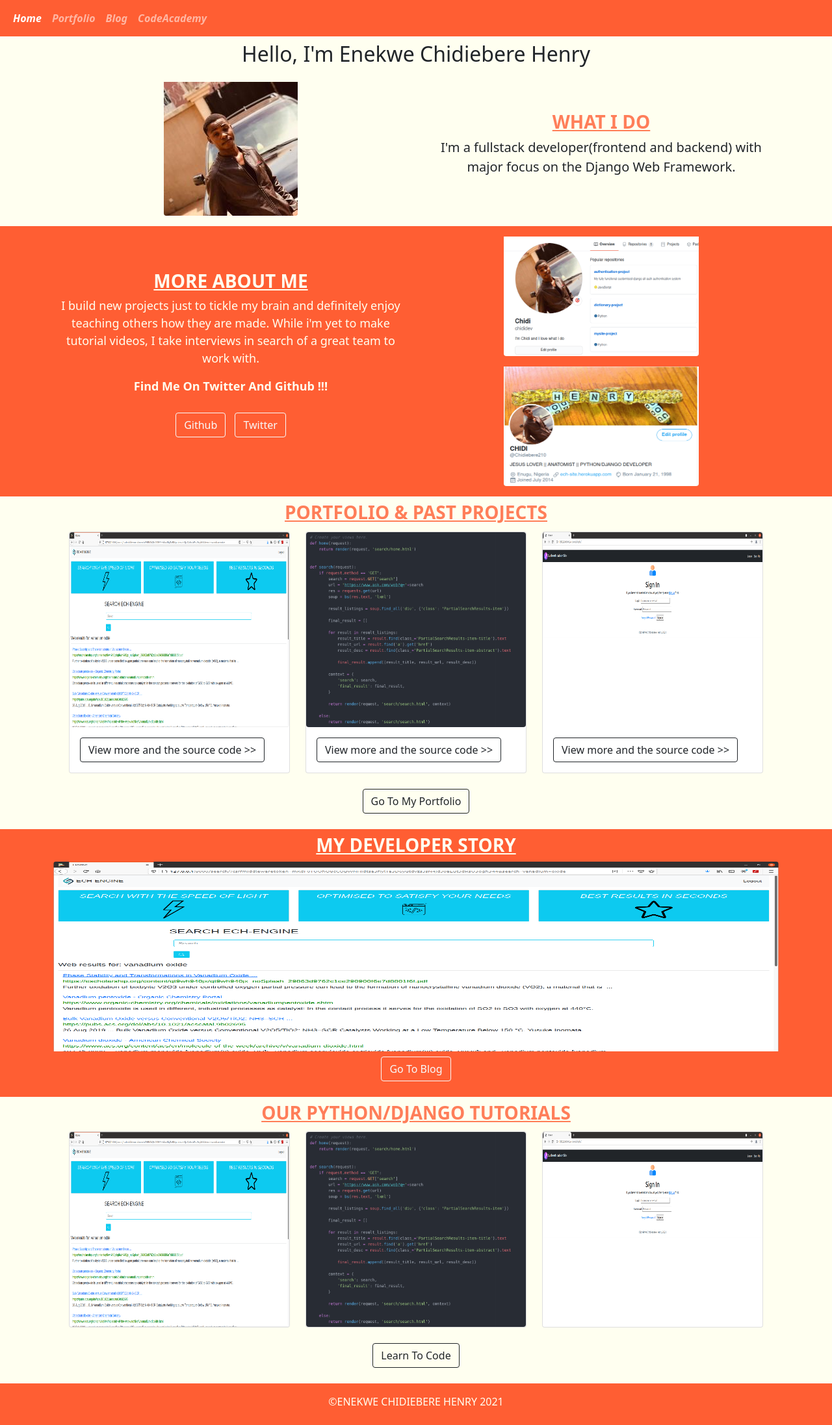
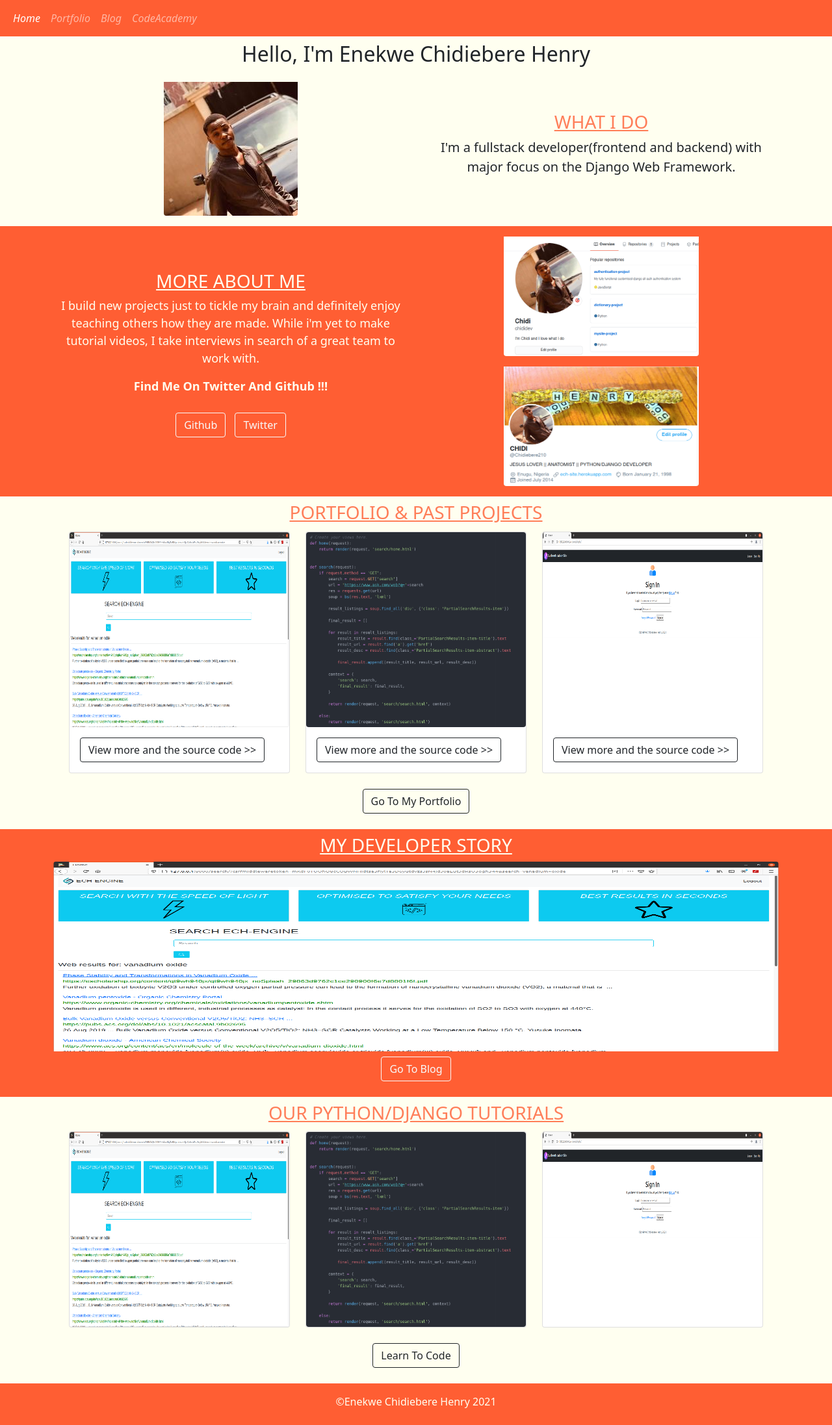
Before and after one commit to chididev/mysite-project, a Django app: page / in a window 1280 px wide. Shown: the whole page at 65% size. Run offline with Django 3.2, Linux system fonts and the light colour scheme.

Commit message:
modified some pages

```diff
--- a/blog/templates/blog/blog.html
+++ b/blog/templates/blog/blog.html
@@ -8,7 +8,7 @@
     <p class="lead text-muted" style = "text-transform:capitalize; text-align: center;">welcome to ECH blog!!!</p>
   </div>
   </div>
-<div class = "container-fluid pt-2 pb-2" style = "background-color: #ff5e33; text-transform:uppercase; font-weight: bold; text-align: center; color: #FFFFF0">
+<div class = "container-fluid pt-2 pb-2" style = "background-color: #ff5e33; text-transform:uppercase; text-align: center; color: #FFFFF0">
   <h2>blog posts</h2>
 </div>
 <div class="album" style = "background-color: #ff5e33;">
@@ -17,7 +17,7 @@
       {% for blog in blogs.all %}
           <div class="col-md-2">
             <div class="card mb-4 box-shadow">
-              <h5 class="pt-3" style = "text-transform: uppercase; text-align: center;">{{ blog.title }}</h5>
+              <h5 class="pt-3" style = "text-transform: capitalize; text-align: center;">{{ blog.title }}</h5>
               <img class="card-img-top img-fluid" src="{{ blog.image.url }}" alt="Card image cap" height=100 width =100>
             <div class="card-body">
               <p class="card-text">{{ blog.summary }}</p>
--- a/home/templates/home/home.html
+++ b/home/templates/home/home.html
@@ -11,7 +11,7 @@
                 <img src="{% static 'picture1.jpg' %}" class="rounded mx-auto d-block pt-3" alt="static image">
             </div>
             <div class="col align-self-center">
-                <h3 class="pt-3" style="text-transform: uppercase; font-weight: bold; color: rgba(255, 94, 51, 0.8); text-align:center; text-decoration: underline;">what i do
+                <h3 class="pt-3" style="text-transform: uppercase; color: rgba(255, 94, 51, 0.8); text-align:center; text-decoration: underline;">what i do
                 </h3>
                 <p style="text-transform:none ; font-style:normal; text-align:center; font-size: 20px;">I'm a fullstack developer(frontend and backend) with major focus on the Django Web Framework.
                 </p>
@@ -23,7 +23,7 @@
     <div class="container">
         <div class="row">
             <div class="col align-self-center">
-                <h3 class = "pt-2" style="text-transform: uppercase; font-weight: bold; color: #FFFFF0; text-align:center; text-decoration: underline;"> more about me
+                <h3 class = "pt-2" style="text-transform: uppercase; color: #FFFFF0; text-align:center; text-decoration: underline;"> more about me
                 </h3>
                 <p style="text-transform:none ; font-style:normal; text-align:center; font-size: 18px; color:#FFFFF0;">I build
                     new projects just to tickle my brain and definitely enjoy teaching others how they are made. While i'm yet to make tutorial videos, I take interviews in search of a great team to work with.
@@ -49,7 +49,7 @@
         <div class="row">
             <div class="col align-self-center">
                 <h3 class="pt-2"
-                    style="text-transform: uppercase; font-weight: bold; color: rgba(255, 94, 51, 0.8); text-align:center; text-decoration: underline;">
+                    style="text-transform: uppercase; color: rgba(255, 94, 51, 0.8); text-align:center; text-decoration: underline;">
                     portfolio & past projects
                 </h3>
                 <div class="album">
@@ -96,7 +96,7 @@
         <div class="row">
             <div class="col align-self-center">
                 <h3 class="pt-2"
-                    style="text-transform: uppercase; font-weight: bold; color: #FFFFF0; text-align:center; text-decoration: underline;">
+                    style="text-transform: uppercase; color: #FFFFF0; text-align:center; text-decoration: underline;">
                     my developer story
                 </h3>
                     <img class="card-img-top image-fluid rounded-top rounded-bottom pb-2" src="{% static 'search-engine.png' %}" alt="Card image cap" height="300" width="500">
@@ -113,7 +113,7 @@
         <div class="row">
             <div class="col align-self-center">
                 <h3 class="pt-2"
-                    style="text-transform: uppercase; font-weight: bold; color: rgba(255, 94, 51, 0.8); text-align:center; text-decoration: underline;">
+                    style="text-transform: uppercase; color: rgba(255, 94, 51, 0.8); text-align:center; text-decoration: underline;">
                     our python/django tutorials
                 </h3>
                 <div class="album">
--- a/portfolio/templates/portfolio/portfolio.html
+++ b/portfolio/templates/portfolio/portfolio.html
@@ -6,7 +6,7 @@
 <div class="container-fluid pt-3 pb-2">
 <div class="row">
     <div class="col-md-12">
-      <h3  style = "text-transform: uppercase; font-weight: bold; color: #ff5e33; text-decoration: underline;">expertise</h3>
+      <h3  style = "text-transform: uppercase; color: #ff5e33; text-decoration: underline;">expertise</h3>
       <ul class="list-group list-group-flush" style = "text-transform: capitalize; font-size: 18px;">
         <li class="list-group-item">python</li>
         <li class="list-group-item">django web framework</li>
--- a/templates/main_blog.html
+++ b/templates/main_blog.html
@@ -39,13 +39,13 @@
     <!-- HANDLES THE NAVBAR -->
     <nav class="navbar fixed-top navbar-expand-lg navbar-dark" style="background-color: rgba(255, 94, 51, 1);">
         <div class="container-fluid">
-            <!-- THE BUTTON TAGE HANDLES THE TOGGLER -->
+            <!-- THE BUTTON TAG HANDLES THE TOGGLER -->
             <button class="navbar-toggler" type="button" data-bs-toggle="collapse" data-bs-target="#navbarNavAltMarkup"
                 aria-controls="navbarNavAltMarkup" aria-expanded="false" aria-label="Toggle navigation">
                 <span class="navbar-toggler-icon"></span>
             </button>
             <div class="collapse navbar-collapse" id="navbarNavAltMarkup">
-                <div class="navbar-nav" style="text-transform: capitalize; font-style: italic; font-weight: bold;">
+                <div class="navbar-nav" style="text-transform: capitalize; font-style: italic;">
                     {% if user.is_authenticated %}
                     <a class="nav-link" href="{% url 'home' %}">Home</a>
                     <a class="nav-link" href="{% url 'portfolio' %}">Portfolio</a>
@@ -70,7 +70,7 @@
     <!-- HANDLES THE FOOTER -->
     <div class="conteiner-fluid" style="text-transform: capitalize; background-color: #FFFFF0;">
         <footer class="text-muted pt-3 pb-2">
-            <div class="container text-center" style="text-transform: uppercase; color: #ff5e33;">
+            <div class="container text-center" style="text-transform: capitalize; color: #ff5e33;">
                 <p>&copy;Enekwe Chidiebere Henry {% now "Y" %}</p>
             </div>
         </footer>
--- a/templates/main_blogdetail.html
+++ b/templates/main_blogdetail.html
@@ -39,13 +39,13 @@
     <!-- HANDLES THE NAVBAR -->
     <nav class="navbar fixed-top navbar-expand-lg navbar-dark" style="background-color: rgba(255, 94, 51, 1);">
         <div class="container-fluid">
-            <!-- THE BUTTON TAGE HANDLES THE TOGGLER -->
+            <!-- THE BUTTON TAG HANDLES THE TOGGLER -->
             <button class="navbar-toggler" type="button" data-bs-toggle="collapse" data-bs-target="#navbarNavAltMarkup"
                 aria-controls="navbarNavAltMarkup" aria-expanded="false" aria-label="Toggle navigation">
                 <span class="navbar-toggler-icon"></span>
             </button>
             <div class="collapse navbar-collapse" id="navbarNavAltMarkup">
-                <div class="navbar-nav" style="text-transform: capitalize; font-style: italic; font-weight: bold;">
+                <div class="navbar-nav" style="text-transform: capitalize; font-style: italic;">
                     {% if user.is_authenticated %}
                     <a class="nav-link" href="{% url 'home' %}">Home</a>
                     <a class="nav-link" href="{% url 'portfolio' %}">Portfolio</a>
@@ -72,7 +72,7 @@
     <!-- HANDLES THE FOOTER -->
     <div class="conteiner-fluid" style="text-transform: capitalize; background-color: #FFFFF0;">
         <footer class="text-muted pt-3 pb-2">
-            <div class="container text-center" style="text-transform: uppercase; color: #ff5e33;">
+            <div class="container text-center" style="text-transform: capitalize; color: #ff5e33;">
                 <p>&copy;Enekwe Chidiebere Henry {% now "Y" %}</p>
             </div>
         </footer>
--- a/templates/main_codeacademy.html
+++ b/templates/main_codeacademy.html
@@ -39,13 +39,13 @@
     <!-- HANDLES THE NAVBAR -->
     <nav class="navbar fixed-top navbar-expand-lg navbar-dark" style="background-color: rgba(255, 94, 51, 1);">
         <div class="container-fluid">
-            <!-- THE BUTTON TAGE HANDLES THE TOGGLER -->
+            <!-- THE BUTTON TAG HANDLES THE TOGGLER -->
             <button class="navbar-toggler" type="button" data-bs-toggle="collapse" data-bs-target="#navbarNavAltMarkup"
                 aria-controls="navbarNavAltMarkup" aria-expanded="false" aria-label="Toggle navigation">
                 <span class="navbar-toggler-icon"></span>
             </button>
             <div class="collapse navbar-collapse" id="navbarNavAltMarkup">
-                <div class="navbar-nav" style="text-transform: capitalize; font-style: italic; font-weight: bold;">
+                <div class="navbar-nav" style="text-transform: capitalize; font-style: italic;">
                     {% if user.is_authenticated %}
                     <a class="nav-link" href="{% url 'home' %}">Home</a>
                     <a class="nav-link" href="{% url 'portfolio' %}">Portfolio</a>
@@ -75,7 +75,7 @@
     <!-- HANDLES THE FOOTER -->
     <div class="conteiner-fluid" style="text-transform: capitalize; background-color: #ff5e33;">
         <footer class="text-muted pt-3 pb-2">
-            <div class="container text-center" style="text-transform: uppercase; color: #FFFFF0;">
+            <div class="container text-center" style="text-transform: capitalize; color: #FFFFF0;">
                 <p>&copy;Enekwe Chidiebere Henry {% now "Y" %}</p>
             </div>
         </footer>
--- a/templates/main_create.html
+++ b/templates/main_create.html
@@ -39,13 +39,13 @@
     <!-- HANDLES THE NAVBAR -->
     <nav class="navbar fixed-top navbar-expand-lg navbar-dark" style="background-color: rgba(255, 94, 51, 1);">
         <div class="container-fluid">
-            <!-- THE BUTTON TAGE HANDLES THE TOGGLER -->
+            <!-- THE BUTTON TAG HANDLES THE TOGGLER -->
             <button class="navbar-toggler" type="button" data-bs-toggle="collapse" data-bs-target="#navbarNavAltMarkup"
                 aria-controls="navbarNavAltMarkup" aria-expanded="false" aria-label="Toggle navigation">
                 <span class="navbar-toggler-icon"></span>
             </button>
             <div class="collapse navbar-collapse" id="navbarNavAltMarkup">
-                <div class="navbar-nav" style="text-transform: capitalize; font-style: italic; font-weight: bold;">
+                <div class="navbar-nav" style="text-transform: capitalize; font-style: italic;">
                     {% if user.is_authenticated %}
                     <a class="nav-link" href="{% url 'home' %}">Home</a>
                     <a class="nav-link" href="{% url 'portfolio' %}">Portfolio</a>
@@ -70,7 +70,7 @@
     <!-- HANDLES THE FOOTER -->
     <div class="conteiner-fluid" style="text-transform: capitalize; background-color: #FFFFF0;">
         <footer class="text-muted pt-3 pb-2">
-            <div class="container text-center" style="text-transform: uppercase; color: #ff5e33;">
+            <div class="container text-center" style="text-transform: capitalize; color: #ff5e33;">
                 <p>&copy;Enekwe Chidiebere Henry {% now "Y" %}</p>
             </div>
         </footer>
--- a/templates/main_home.html
+++ b/templates/main_home.html
@@ -37,13 +37,13 @@
 <!-- HANDLES THE NAVBAR -->
 <nav class="navbar fixed-top navbar-expand-lg navbar-dark" style="background-color: rgba(255, 94, 51, 1);">
     <div class="container-fluid">
-        <!-- THE BUTTON TAGE HANDLES THE TOGGLER -->
+        <!-- THE BUTTON TAG HANDLES THE TOGGLER -->
         <button class="navbar-toggler" type="button" data-bs-toggle="collapse" data-bs-target="#navbarNavAltMarkup"
             aria-controls="navbarNavAltMarkup" aria-expanded="false" aria-label="Toggle navigation">
             <span class="navbar-toggler-icon"></span>
         </button>
         <div class="collapse navbar-collapse" id="navbarNavAltMarkup">
-            <div class="navbar-nav" style="text-transform: capitalize; font-style: italic; font-weight: bold;">
+            <div class="navbar-nav" style="text-transform: capitalize; font-style: italic;">
                 <a class="nav-link active" aria-current="page" href="{% url 'home' %}">Home</a>
                 <a class="nav-link" href="{% url 'portfolio' %}">Portfolio</a>
                 <a class="nav-link" href="{% url 'blog' %}">Blog</a>
@@ -62,7 +62,7 @@
     <!-- HANDLES THE FOOTER -->
 <div class="conteiner-fluid" style="text-transform: capitalize; background-color: #ff5e33;">
     <footer class="text-muted pt-3 pb-2">
-        <div class="container text-center" style="text-transform: uppercase; color: #FFFFF0;">
+        <div class="container text-center" style="text-transform: capitalize; color: #FFFFF0;">
             <p>&copy;Enekwe Chidiebere Henry {% now "Y" %}</p>
         </div>
    </footer>
--- a/templates/main_portfolio.html
+++ b/templates/main_portfolio.html
@@ -39,13 +39,13 @@
     <!-- HANDLES THE NAVBAR -->
     <nav class="navbar fixed-top navbar-expand-lg navbar-dark" style="background-color: rgba(255, 94, 51, 1);">
         <div class="container-fluid">
-            <!-- THE BUTTON TAGE HANDLES THE TOGGLER -->
+            <!-- THE BUTTON TAG HANDLES THE TOGGLER -->
             <button class="navbar-toggler" type="button" data-bs-toggle="collapse" data-bs-target="#navbarNavAltMarkup"
                 aria-controls="navbarNavAltMarkup" aria-expanded="false" aria-label="Toggle navigation">
                 <span class="navbar-toggler-icon"></span>
             </button>
             <div class="collapse navbar-collapse" id="navbarNavAltMarkup">
-                <div class="navbar-nav" style="text-transform: capitalize; font-style: italic; font-weight: bold;">
+                <div class="navbar-nav" style="text-transform: capitalize; font-style: italic;">
                     <a class="nav-link" href="{% url 'home' %}">Home</a>
                     <a class="nav-link active" aria-current="page" href="{% url 'portfolio' %}">Portfolio</a>
                     <a class="nav-link" href="{% url 'blog' %}">Blog</a>
@@ -64,7 +64,7 @@
     <!-- HANDLES THE FOOTER -->
     <div class="conteiner-fluid" style="text-transform: capitalize; background-color: #FFFFF0;">
         <footer class="text-muted pt-3 pb-2">
-            <div class="container text-center" style="text-transform: uppercase; color: #ff5e33;">
+            <div class="container text-center" style="text-transform: capitalize; color: #ff5e33;">
                 <p>&copy;Enekwe Chidiebere Henry {% now "Y" %}</p>
             </div>
         </footer>
```
